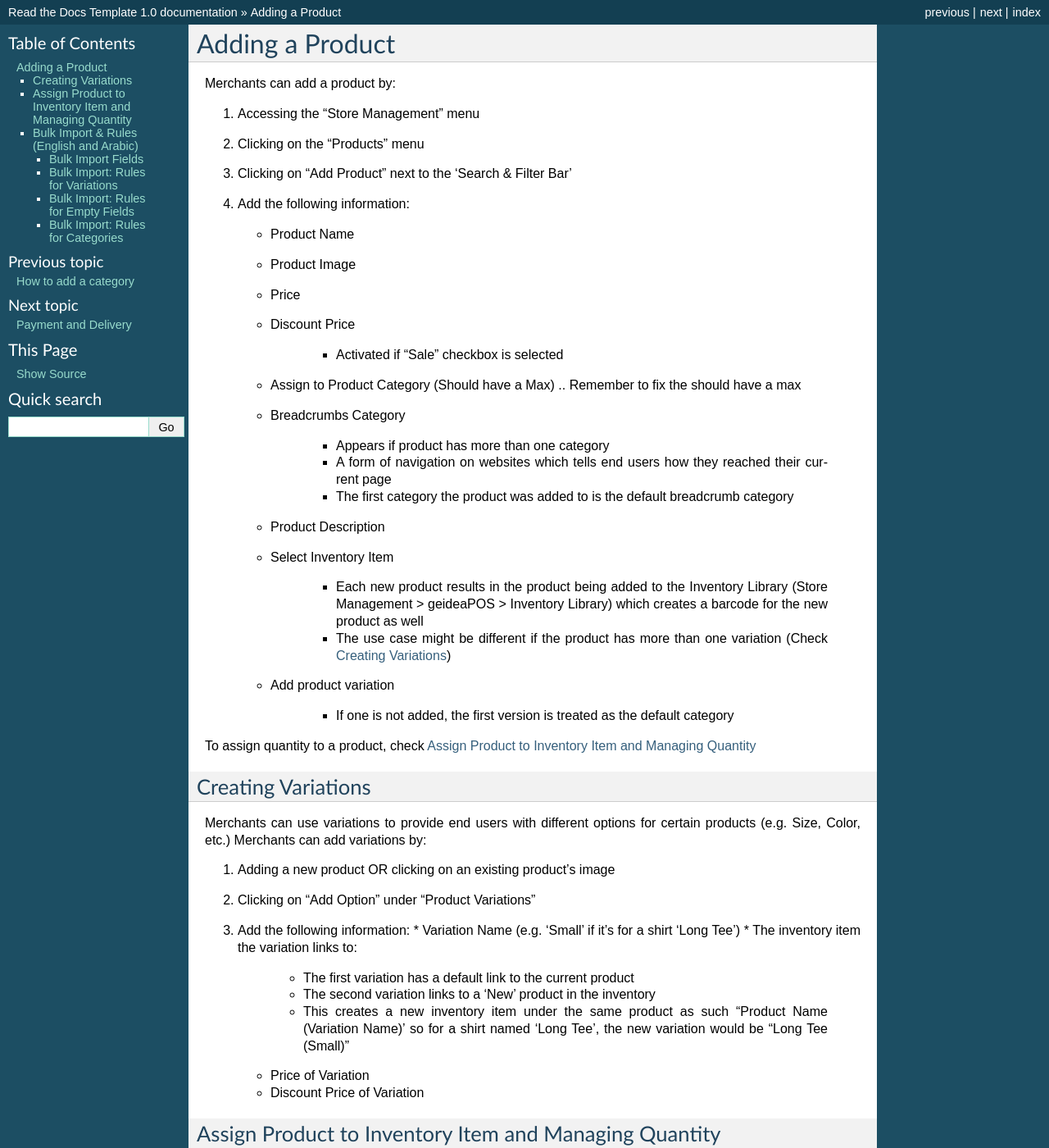
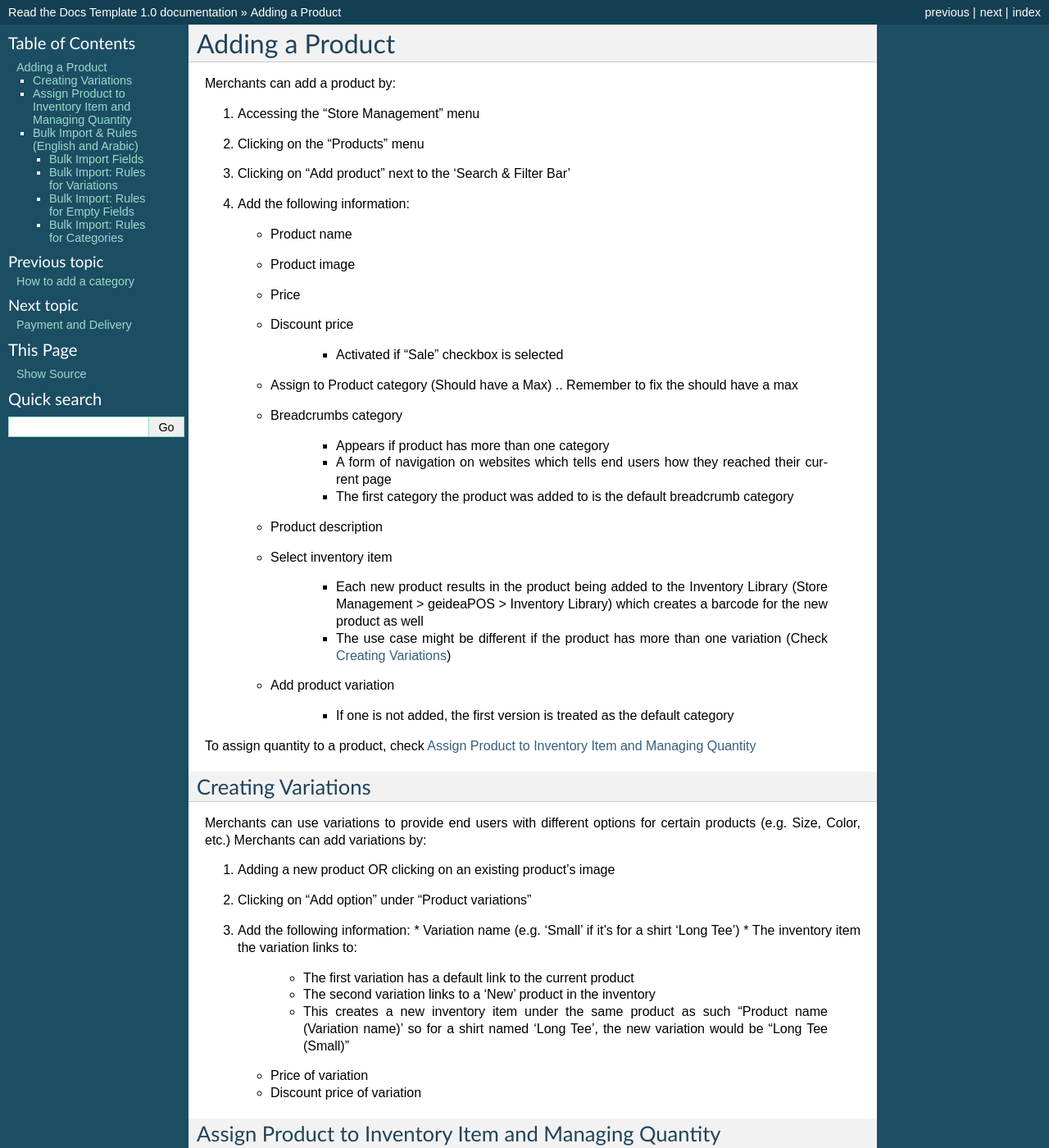
Before and after one commit to KhalilMayyasi/WBDocumentation, a Sphinx documentation site: the page built from docs/AddingProduct.rst, in a window 1280 px wide and 1400 px high. Shown: the whole window at 82% size. Built offline with Sphinx 7.4.7, drawn with Linux system fonts in a browser that asks for light colours; pages that are not in the unit, such as notebooks, are missing from menus; some of the changed text lies outside the part shown.

```diff
--- a/docs/AddingProduct.rst
+++ b/docs/AddingProduct.rst
@@ -6,24 +6,24 @@ Merchants can add a product by:
 
 #. Accessing the “Store Management” menu
 #. Clicking on the “Products” menu
-#. Clicking on “Add Product” next to the ‘Search & Filter Bar’
+#. Clicking on “Add product” next to the ‘Search & Filter Bar’
 #. Add the following information:
 
-   * Product Name
-   * Product Image
+   * Product name
+   * Product image
    * Price
-   * Discount Price
+   * Discount price
 
       * Activated if “Sale” checkbox is selected
 
-   * Assign to Product Category (Should have a Max) .. Remember to fix the should have a max
-   * Breadcrumbs Category
+   * Assign to Product category (Should have a Max) .. Remember to fix the should have a max
+   * Breadcrumbs category
 
       * Appears if product has more than one category
       * A form of navigation on websites which tells end users how they reached their current page
       * The first category the product was added to is the default breadcrumb category
-   * Product Description
-   * Select Inventory Item
+   * Product description
+   * Select inventory item
 
       * Each new product results in the product being added to the Inventory Library (Store Management > geideaPOS > Inventory Library) which creates a barcode for the new product as well
       * The use case might be different if the product has more than one variation (Check :ref:`Creating Variations`)
@@ -41,15 +41,15 @@ Merchants can use variations to provide end users with different options for cer
 Merchants can add variations by:
 
 #. Adding a new product OR clicking on an existing product’s image
-#. Clicking on “Add Option” under “Product Variations”
+#. Clicking on “Add option” under “Product variations”
 #. Add the following information:
-   * Variation Name (e.g. ‘Small’ if it’s for a shirt ‘Long Tee’)
+   * Variation name (e.g. ‘Small’ if it’s for a shirt ‘Long Tee’)
    * The inventory item the variation links to:
       * The first variation has a default link to the current product
       * The second variation links to a ‘New’ product in the inventory
-      * This creates a new inventory item under the same product as such “Product Name (Variation Name)’ so for a shirt named ‘Long Tee’, the new variation would be “Long Tee (Small)”
-   * Price of Variation
-   * Discount Price of Variation
+      * This creates a new inventory item under the same product as such “Product name (Variation name)’ so for a shirt named ‘Long Tee’, the new variation would be “Long Tee (Small)”
+   * Price of variation
+   * Discount price of variation
 
 
 Assign Product to Inventory Item and Managing Quantity
@@ -77,7 +77,7 @@ Adding inventory (product quantity) for the first variation can be done by:
     * Warehouse
     * Item
     * Quantity
-    * Purchase Price
+    * Purchase price
 
 Adding inventory for the second variation is a bit different:
 
@@ -88,7 +88,7 @@ Adding inventory for the second variation is a bit different:
     * Warehouse
     * Item
     * Quantity
-    * Purchase Price
+    * Purchase price
 
 .. image:: ./productToInventory4.png
   :width: 500
```
